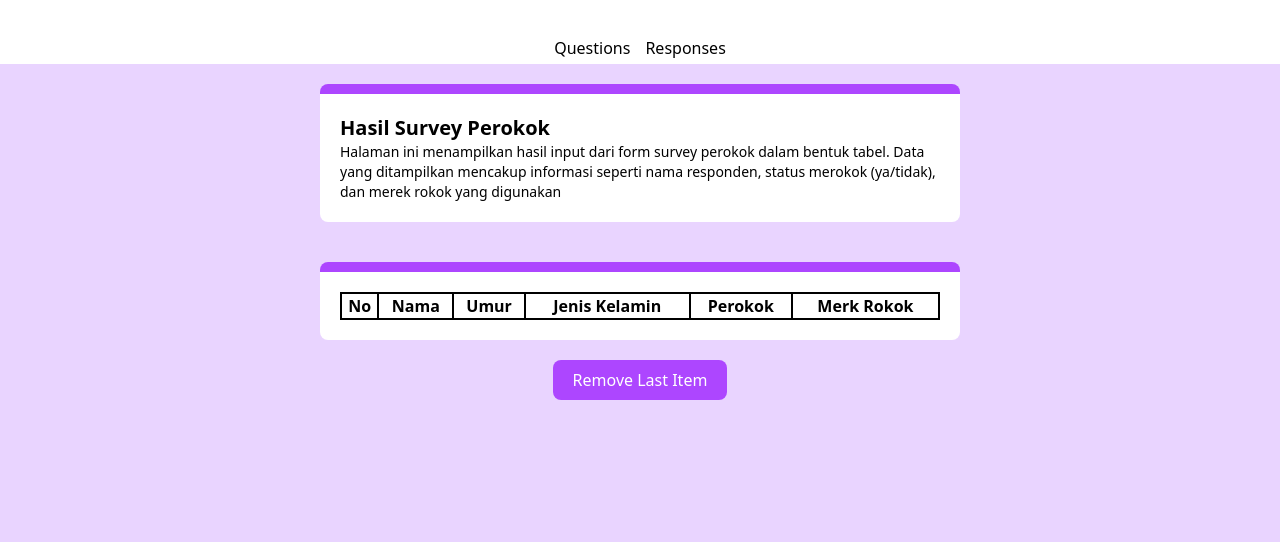
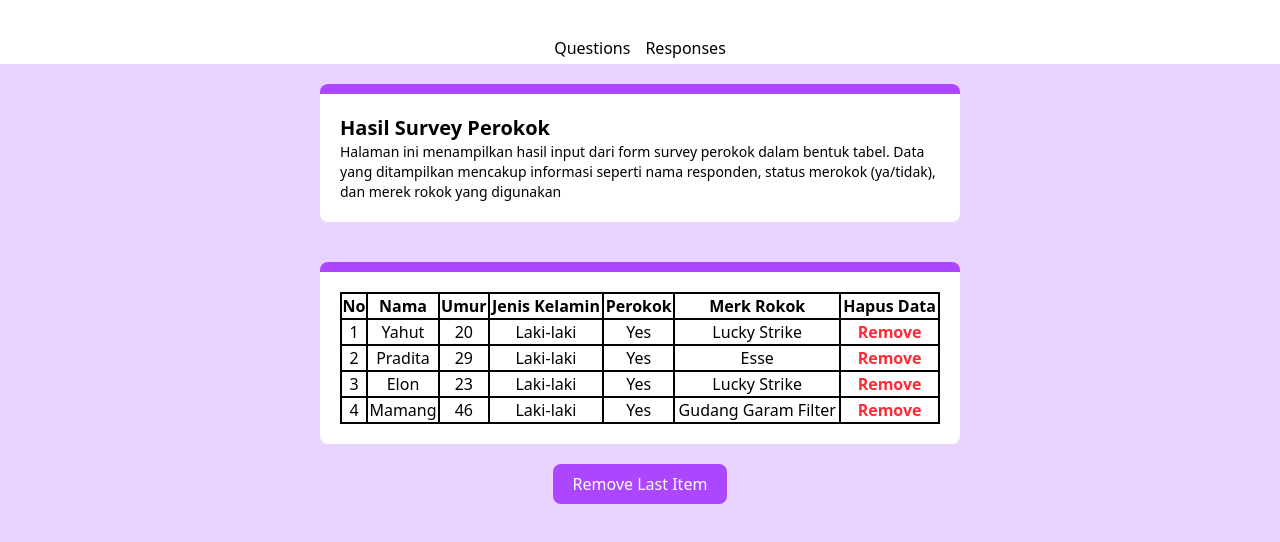
Before and after one commit to mdavindarinaldy/fgo24-react-redux, a React (Vite) app: page /result in a window 1280 px wide. Shown: the top 542 px of the page. Built offline with nearby package versions, Linux system fonts and the light colour scheme.

Commit message:
feat: add button to remove specific item

```diff
--- a/src/pages/HomePage.jsx
+++ b/src/pages/HomePage.jsx
@@ -2,7 +2,7 @@ import React, {useState} from 'react'
 import Input from '../components/Input'
 import { useForm } from 'react-hook-form'
 import { useDispatch } from 'react-redux'
-import { addData } from '../redux/reducer/item'
+import { addData } from '../redux/reducer/surveyResult'
 
 function HomePage() {
   const {register, handleSubmit, watch, formState: { errors }} = useForm()
--- a/src/pages/Result.jsx
+++ b/src/pages/Result.jsx
@@ -1,13 +1,17 @@
 import React from 'react'
 import { useDispatch, useSelector } from 'react-redux';
-import { removeData } from '../redux/reducer/item';
+import { removeData, removeItem } from '../redux/reducer/surveyResult';
 
 function Result() {
-  const data = useSelector(state => state.item.data)
+  const data = useSelector(state => state.surveyResult.data)
   const dispatch = useDispatch()
 
   function remove() {
     dispatch(removeData())
+  }
+
+  function removeRow(value) {
+    dispatch(removeItem(value))
   }
 
   return (
@@ -26,6 +30,7 @@ function Result() {
                         <th className='border-2'>Jenis Kelamin</th>
                         <th className='border-2'>Perokok</th>
                         <th className='border-2'>Merk Rokok</th>
+                        <th className='border-2'>Hapus Data</th>
                     </tr>
                 </thead>
                 <tbody>
@@ -39,6 +44,9 @@ function Result() {
                             <td className='border-2'>{data.gender}</td>
                             <td className='border-2'>{data.smoker}</td>
                             <td className='border-2'>{cigar}</td>
+                            <td className='border-2 hover:bg-red-100'>
+                                <button type='button' onClick={()=> {removeRow(index)}} className='text-red-500 font-semibold w-full'>Remove</button>
+                            </td>
                             </tr>
                         )
                     })}
--- a/src/redux/reducer/index.js
+++ b/src/redux/reducer/index.js
@@ -1,8 +1,8 @@
 import { combineReducers } from "@reduxjs/toolkit";
-import item from './item'
+import surveyResult from './surveyResult'
 
 const reducer = combineReducers({
-    item
+    surveyResult
 })
 
 export default reducer
--- a/src/redux/reducer/item.js
+++ /dev/null
@@ -1,27 +0,0 @@
-import { createSlice } from "@reduxjs/toolkit";
-
-const initialState = {
-    data: []
-}
-
-const item = createSlice({
-    name: 'item',
-    initialState,
-    reducers: {
-        addData: function(state, action) {
-            const id = state.data.length+1
-            state.data.push({
-                id,
-                ...action.payload
-            })
-            return state
-        },
-        removeData: function(state) {
-            state.data.pop()
-            return state
-        }
-    }
-})
-
-export const {addData, removeData} = item.actions
-export default item.reducer
--- /dev/null
+++ b/src/redux/reducer/surveyResult.js
@@ -0,0 +1,57 @@
+import { createSlice } from "@reduxjs/toolkit";
+
+const initialState = {
+    data: [
+        {
+            name: "Yahut",
+            age: 20,
+            gender: 'Laki-laki',
+            smoker: 'Yes',
+            cigar: ['Lucky Strike']
+        }, {
+            name: "Pradita",
+            age: 29,
+            gender: 'Laki-laki',
+            smoker: 'Yes',
+            cigar: ['Esse']
+        }, {
+            name: "Elon",
+            age: 23,
+            gender: 'Laki-laki',
+            smoker: 'Yes',
+            cigar: ['Lucky Strike']
+        }, {
+            name: "Mamang",
+            age: 46,
+            gender: 'Laki-laki',
+            smoker: 'Yes',
+            cigar: ['Gudang Garam Filter']
+        }
+    ]
+}
+
+const surveyResult = createSlice({
+    name: 'surveyResult',
+    initialState,
+    reducers: {
+        addData: function(state, action) {
+            const id = state.data.length+1
+            state.data.push({
+                id,
+                ...action.payload
+            })
+            return state
+        },
+        removeData: function(state) {
+            state.data.pop()
+            return state
+        },
+        removeItem: function(state, action) {
+            state.data.splice(action.payload, 1)
+            return state
+        }
+    }
+})
+
+export const {addData, removeData, removeItem} = surveyResult.actions
+export default surveyResult.reducer
```
